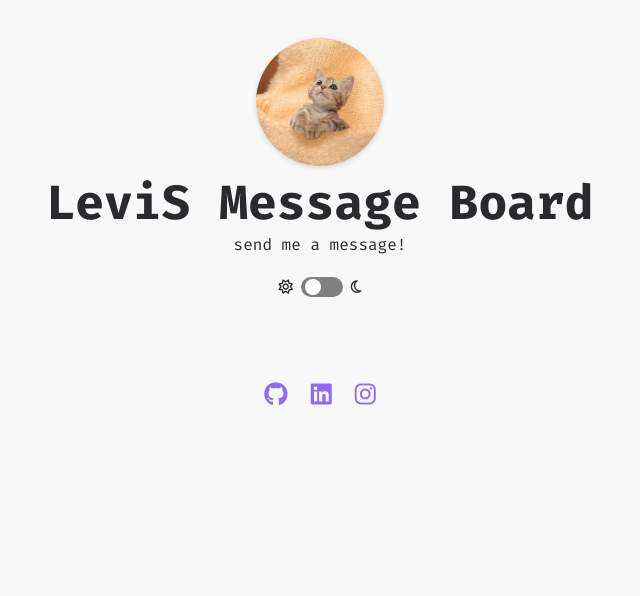
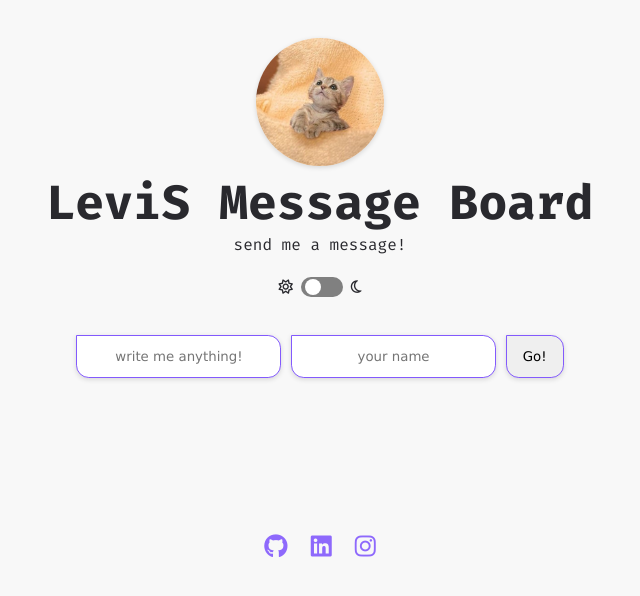
Before and after one commit to levisporto/message-board, a website: page public/index.html in a window 1280 px wide. Shown: the whole page, without its empty margins (320-960 px from the left). Drawn offline with Linux system fonts and the light colour scheme; no server answers.

Commit message:
front is done

```diff
--- a/public/css/global.css
+++ b/public/css/global.css
@@ -58,4 +58,6 @@ a:hover{
     list-style-type: none;
     flex-direction: column;
     gap: 20px;
+    align-items: flex-end;
+    height: 100px;
 }
--- a/public/css/styles.css
+++ b/public/css/styles.css
@@ -33,7 +33,7 @@ main>h3{
   gap: 1rem;
 }
 
-.link{
+.link {
   border: 1.5px solid var(--purple);
   border-radius:0 .8rem .8rem;
   box-shadow: 0 .1rem .3rem rgba(0, 0, 0, 0.137);
@@ -48,9 +48,47 @@ main>h3{
   gap:10px;
 }
 
+.input{
+  border: 1.5px solid var(--purple);
+  border-radius:0 .8rem .8rem;
+  box-shadow: 0 .1rem .3rem rgba(0, 0, 0, 0.137);
+  padding:.8rem 1rem;
+  max-width:20rem;
+  text-align:center;
+  transition:all 0.4s ease-in-out;
+font-family: Verdana, sans-serif;
+  align-items:center;
+  justify-content:center;
+  gap:10px;
+  margin-bottom: 2%;
+}
+
+button{
+  border: 1.5px solid var(--purple);
+  border-radius:0 .8rem .8rem;
+  box-shadow: 0 .1rem .3rem rgba(0, 0, 0, 0.137);
+  padding:.8rem 1rem;
+  max-width:20rem;
+  text-align:center;
+  transition:all 0.4s ease-in-out;
+font-family: Verdana, sans-serif;
+  align-items:center;
+  justify-content:center;
+  gap:10px;
+  margin-bottom: 2%;
+}
+
 .dark .link{
   color: var(--white);
 }
+
+
+button:hover{
+  background: black;
+  color:var(--white);
+  opacity: 1;
+}
+
 
 .link:hover{
   background:var(--purple);
--- a/public/index.html
+++ b/public/index.html
@@ -44,10 +44,14 @@
 
     <main>
 
+      <form action="/messages" method="POST">
+        <input class="input" type="text" name="content" placeholder="write me anything!" required autocomplete="off">
+        <input class="input" type="text" name="content" placeholder="your name" required autocomplete="off">
+        <button type="submit">Go!</button>
+      </form>
+
       <h3></h3>
        <div id="lista_mensagens" >
-
-
 
       </div>
 
```
Also changed, not shown: app.js (+11 -2 lines).
